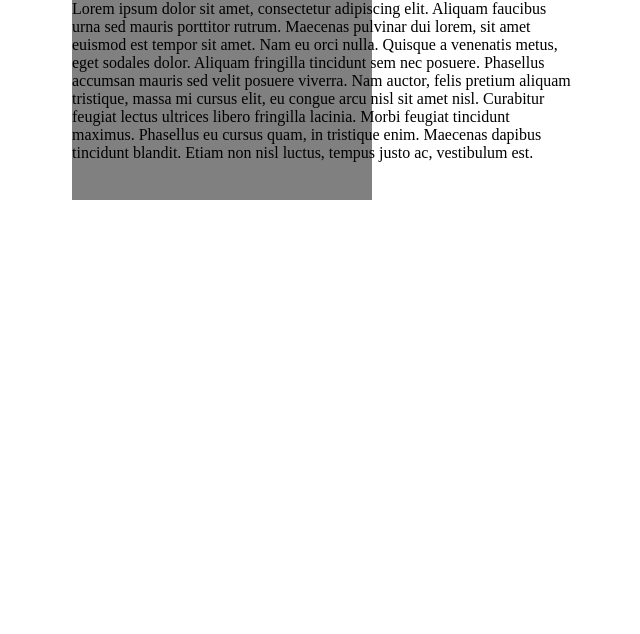
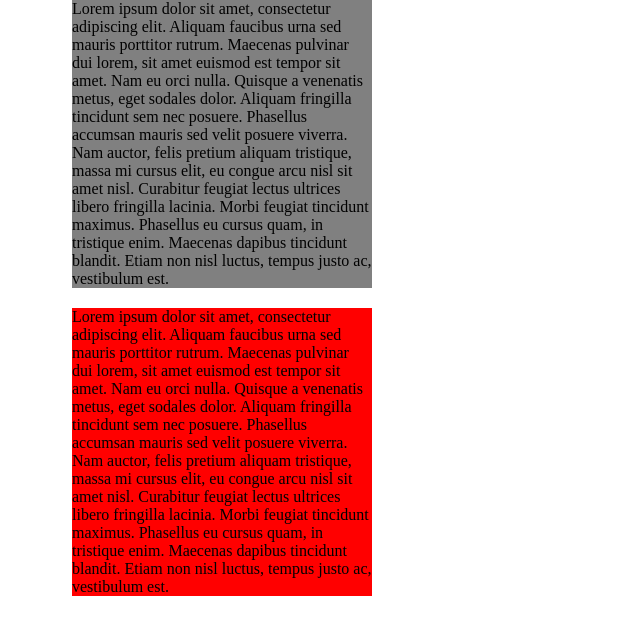
Before and after one commit to paulovitorarruda/front-end-aulas, a plain HTML site: page index.html in a window 1280 px wide. Shown: the whole page, without its empty margins (418-1058 px from the left). Drawn offline with Linux system fonts and the light colour scheme.

Commit message:
Aula 17 CSS
O que é overflow e como utilizar: Parte 2

```diff
--- a/css/style.css
+++ b/css/style.css
@@ -15,38 +15,23 @@ html,body{
 	height: 100%;
 }
 
-.box{
+.box,.box2{
 	width: 300px;
-	height: 200px;
 	margin: 0 auto;
 	background: gray;
-	/*overflow: hidden;
-	overflow: auto;
-	overflow: scroll;
-	overflow: visible;
-	overflow-x: auto;
-	overflow-x: hidden;
-	overflow-y: auto;
-	overflow-y: hidden;*/
+	/*display: none;*/
 }
 /*
-overflow: especifica se o conteúdo deve ser recortado
-ou barras de rolagem adicionadas quando o conteúdo de
-um elemento é muito grande para caber na área especificada.
-
-visible: Padrão. O estouro não é recortado. O conteúdo é renderizado fora da caixa do elemento.
-
-hidden: O estouro é recortado e o restante do conteúdo fica invisível
-
-scroll: O estouro é recortado e uma barra de rolagem é adicionada para ver o restante do conteúdo
-
-auto: Semelhante a scroll, mas adiciona barras de rolagem somente quando necessário
-
-overflow-x: especifica o que fazer com as bordas esquerda/direita do conteúdo.
-
-overflow-y: especifica o que fazer com as bordas superior/inferior do conteúdo.
+display: none; O elemento é completamente removido
 */
 
-.box p{
-	width: 500px;
+
+.box p,.box2 p{
+	width: 100%;
 }
+
+.box2{
+	background-color: red;
+	margin-top: 20px;
+	display: block;
+}
--- a/index.html
+++ b/index.html
@@ -11,8 +11,12 @@
         <div class="box">
             <p>Lorem ipsum dolor sit amet, consectetur adipiscing elit. Aliquam faucibus urna sed mauris porttitor rutrum. Maecenas pulvinar dui lorem, sit amet euismod est tempor sit amet. Nam eu orci nulla. Quisque a venenatis metus, eget sodales dolor. Aliquam fringilla tincidunt sem nec posuere. Phasellus accumsan mauris sed velit posuere viverra. Nam auctor, felis pretium aliquam tristique, massa mi cursus elit, eu congue arcu nisl sit amet nisl. Curabitur feugiat lectus ultrices libero fringilla lacinia. Morbi feugiat tincidunt maximus. Phasellus eu cursus quam, in tristique enim. Maecenas dapibus tincidunt blandit. Etiam non nisl luctus, tempus justo ac, vestibulum est.
             </p>
+        </div><!--box-->
 
-        </div><!--box-->
+        <div class="box2">
+            <p>Lorem ipsum dolor sit amet, consectetur adipiscing elit. Aliquam faucibus urna sed mauris porttitor rutrum. Maecenas pulvinar dui lorem, sit amet euismod est tempor sit amet. Nam eu orci nulla. Quisque a venenatis metus, eget sodales dolor. Aliquam fringilla tincidunt sem nec posuere. Phasellus accumsan mauris sed velit posuere viverra. Nam auctor, felis pretium aliquam tristique, massa mi cursus elit, eu congue arcu nisl sit amet nisl. Curabitur feugiat lectus ultrices libero fringilla lacinia. Morbi feugiat tincidunt maximus. Phasellus eu cursus quam, in tristique enim. Maecenas dapibus tincidunt blandit. Etiam non nisl luctus, tempus justo ac, vestibulum est.
+            </p>
+        </div><!--box2-->
 
     </body>
 </html>
```
